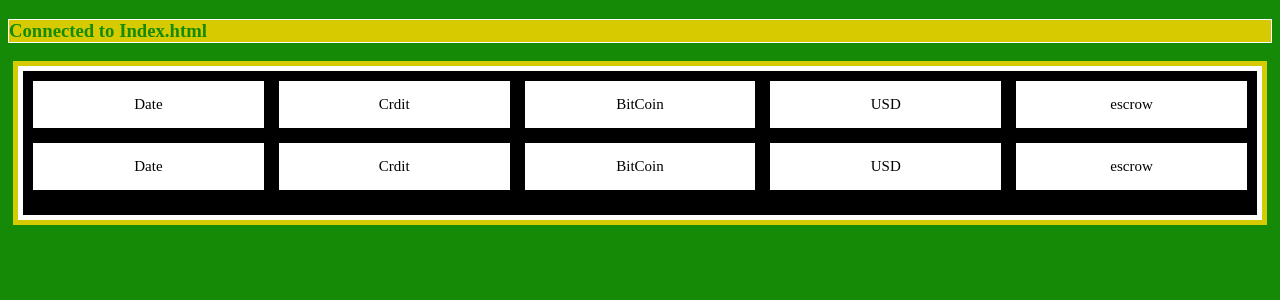
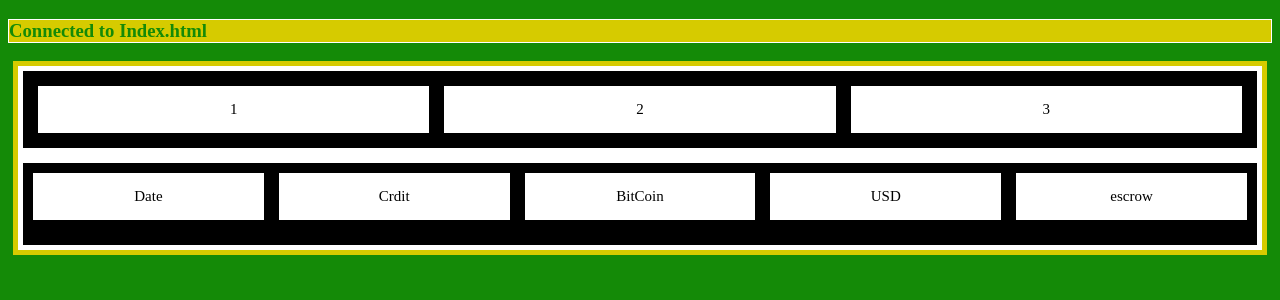
Before and after one commit to TroyChristian/cautious-memory, a Django app: page / in a window 1280 px wide. Shown: the top 300 px of the page. Run offline with Django 3.2, Linux system fonts and the light colour scheme.

Commit message:
update to the skelton the start of the snap-shot as been added

```diff
--- a/CME/cautious_memory_project/CMApp/Static/css/index.css
+++ b/CME/cautious_memory_project/CMApp/Static/css/index.css
@@ -25,6 +25,27 @@ h3 {
     justify-content: space-evenly;
 }
 
+
+.snap-shot {
+    border: var(--dark-color-main) solid 5px;
+    display: grid;
+    grid-template-columns: repeat(3, 1fr);
+    gap: 15px;
+    background-color: var(--dark-color-main);
+    padding: 10px;
+    justify-content: space-between;
+    margin-bottom: 15px;
+}
+
+.snap-shot > div {
+    background-color: var(--main-color);
+    text-align: center;
+    padding: 15px 0px;
+    font-size: 15px;
+}
+
+
+
 .grid-container {
     display: grid;
     grid-template-columns: repeat(5, 1fr);
--- a/CME/cautious_memory_project/CMApp/templates/CMApp/index.html
+++ b/CME/cautious_memory_project/CMApp/templates/CMApp/index.html
@@ -14,13 +14,13 @@
 
        <!---This div is for the top half of the page where we pick the kind of coin we want--->
    <div class="box">
+
+    <section class="snap-shot">
+            <div>1</div>
+            <div>2</div>
+            <div>3</div>
+    </section>
     <div class="grid-container">
-
-       <div class="grid-item">Date</div>
-       <div class="grid-item">Crdit</div>
-       <div class="grid-item">BitCoin</div>
-       <div class="grid-item">USD</div>
-       <div class="grid-item">escrow</div>
 
        <div class="grid-item">Date</div>
        <div class="grid-item">Crdit</div>
```
